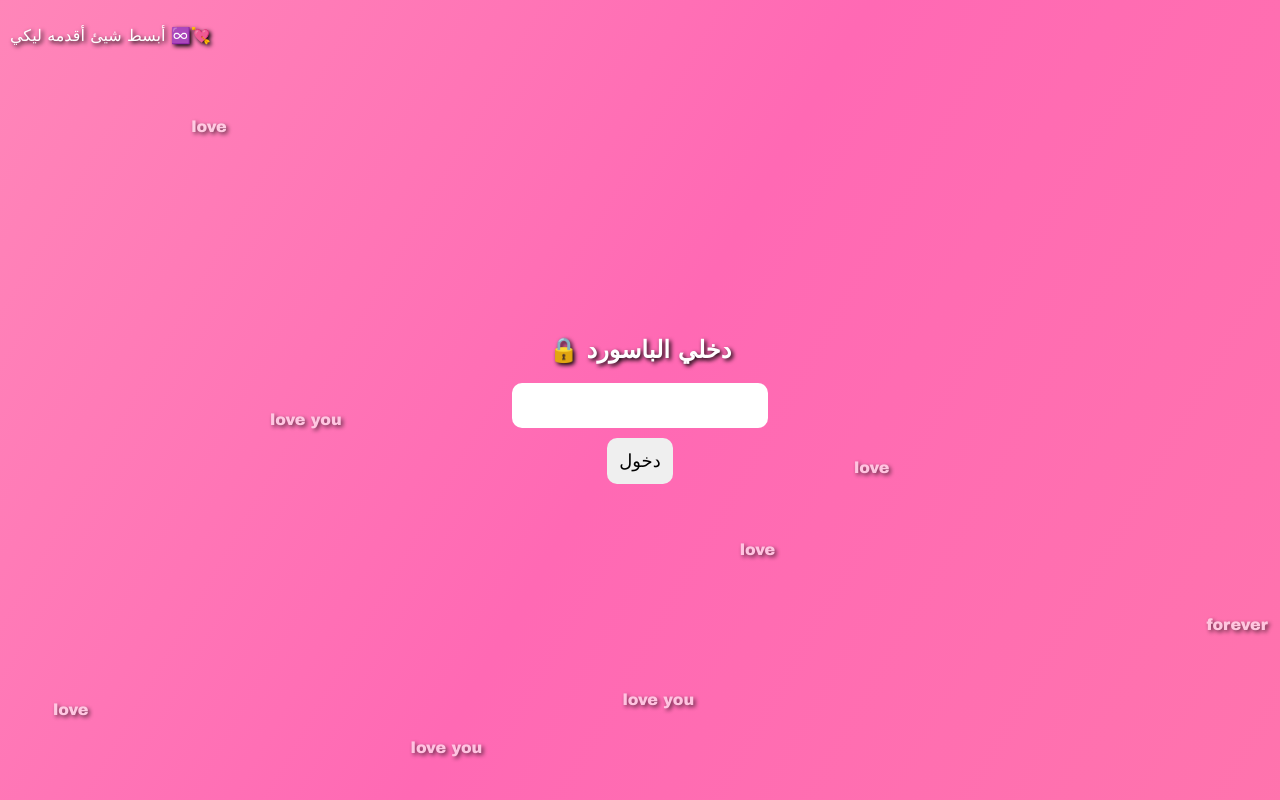
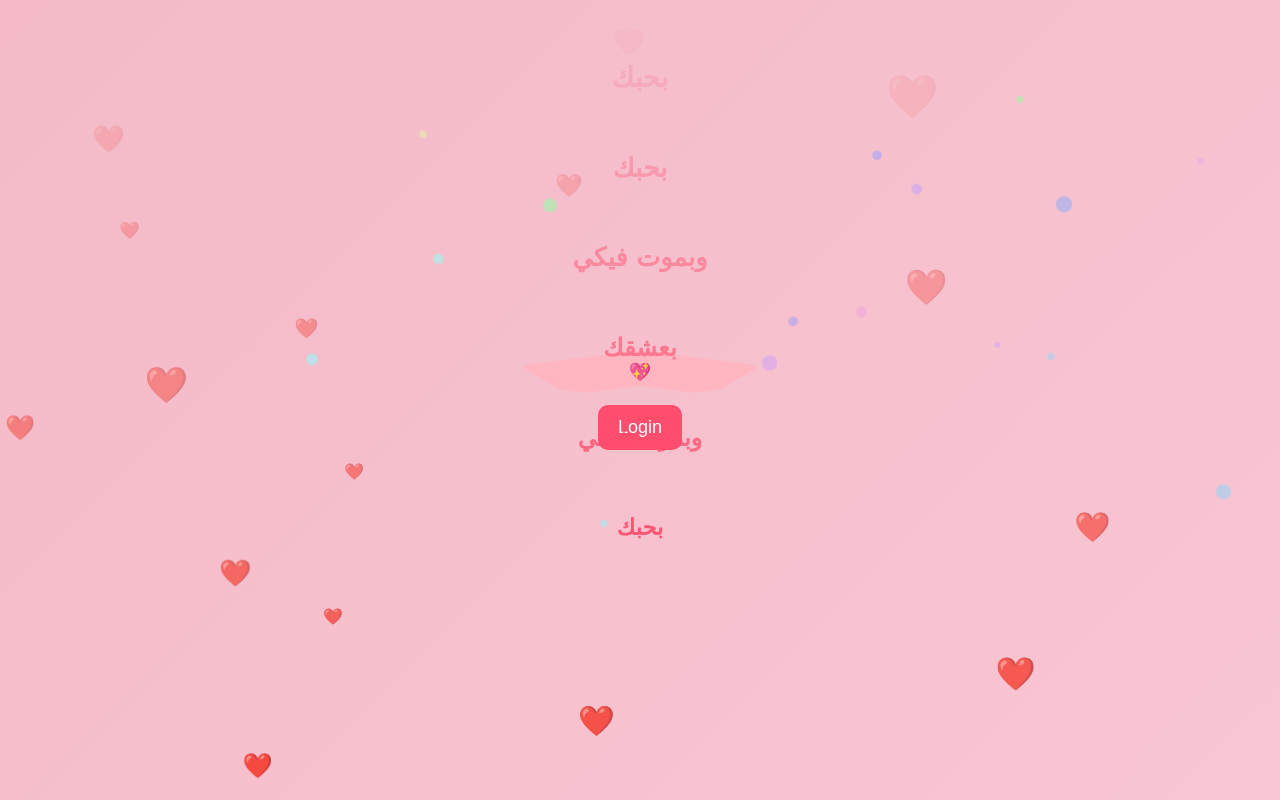
Before and after one commit to alihossam07/love, a plain HTML site: page index.html in a window 1280 px wide. Drawn offline with Linux system fonts and the light colour scheme.

Commit message:
Update index.html

```diff
--- a/index.html
+++ b/index.html
@@ -1,4 +1,3 @@
-
 <!DOCTYPE html>
 <html lang="ar">
 <head>
@@ -6,141 +5,166 @@
 <meta name="viewport" content="width=device-width, initial-scale=1.0">
 <title>بحبك يا لوزه</title>
 <style>
-body{
-  margin:0;
-  font-family:'Arial Black', Arial, sans-serif;
-  text-align:center;
-  overflow:hidden;
-  background: linear-gradient(120deg, #ffc0cb, #ffb6c1, #ff69b4, #ff85a2);
+/* Body & background */
+body {
+  margin: 0;
+  font-family: 'Arial Black', Arial, sans-serif;
+  text-align: center;
+  color: white;
+  overflow: hidden;
+  background: linear-gradient(135deg, #f7d1dc, #f2b6c4, #f9c6d3, #f7d1dc);
   background-size: 400% 400%;
-  animation: bgAnim 20s ease infinite;
-  color:white;
-  text-shadow: 2px 2px 4px black;
+  animation: bgAnim 30s ease infinite;
 }
-@keyframes bgAnim{
-  0%{background-position:0% 50%;}
-  50%{background-position:100% 50%;}
-  100%{background-position:0% 50%;}
+@keyframes bgAnim {
+  0% {background-position:0% 50%;}
+  50% {background-position:100% 50%;}
+  100% {background-position:0% 50%;}
 }
-#login{
-  height:100vh;
-  display:flex;
-  flex-direction:column;
-  justify-content:center;
-  align-items:center;
+
+/* Flowers */
+.flower {
+  position: absolute;
+  width: 10px;
+  height: 10px;
+  border-radius: 50%;
+  background: pink;
+  opacity: 0.7;
+  animation: floatFlower 15s linear infinite;
 }
-input,button{
-  padding:12px;
-  font-size:18px;
-  border-radius:10px;
-  border:none;
+@keyframes floatFlower {
+  0% {transform: translateY(0) scale(1);}
+  100% {transform: translateY(-800px) scale(1.5);}
 }
-button{margin-top:10px;}
-#content{display:none; padding:20px;}
-#message{
-  max-width:700px;
-  margin:auto;
-  font-size:20px;
-  line-height:1.9;
-  white-space:pre-wrap;
+
+/* Login heart shape */
+#login {
+  height: 100vh;
+  display: flex;
+  flex-direction: column;
+  justify-content: center;
+  align-items: center;
+  position: relative;
 }
-.slider{
-  width:300px;
-  margin:30px auto;
+#login input {
+  padding: 12px 20px;
+  font-size: 18px;
+  border-radius: 50% 50% 50% 50%;
+  border: none;
+  width: 200px;
+  text-align: center;
+  background: #ffb6c1;
+  color: white;
+  font-weight: bold;
+  outline: none;
+  clip-path: polygon(50% 0%, 100% 35%, 80% 100%, 50% 80%, 20% 100%, 0% 35%);
 }
-.slider img{
-  width:100%;
-  display:none;
-  border-radius:15px;
+#login button {
+  margin-top: 10px;
+  padding: 12px 20px;
+  font-size: 18px;
+  border-radius: 10px;
+  border: none;
+  background: #ff4d6d;
+  color: white;
+  cursor: pointer;
 }
-.slider img.active{display:block;}
-.slider button{margin:10px;}
-.heart{
-  font-size:60px;
+
+/* Content */
+#content { display: none; padding: 20px; position: relative; z-index:1; }
+#message { max-width: 700px; margin:auto; font-size: 20px; line-height:1.8; white-space: pre-wrap; }
+
+/* Slider */
+.slider {
+  width: 90%;
+  max-width: 350px;
+  margin: 20px auto;
+}
+.slider img {
+  width: 100%;
+  display: none;
+  border-radius: 20px;
+}
+.slider img.active { display:block; }
+
+/* Heart animation */
+.heart {
+  font-size: 60px;
   animation: beat 1s infinite;
-  color:#ff4d6d;
-  text-shadow:0 0 10px #ff4d6d,0 0 20px #ffc0cb;
+  color: #ff4d6d;
+  text-shadow:0 0 10px #ff4d6d, 0 0 20px #ffc0cb;
 }
-@keyframes beat{
-  0%{transform:scale(1);}
-  25%{transform:scale(1.2);}
-  50%{transform:scale(1.5);}
-  75%{transform:scale(1.2);}
-  100%{transform:scale(1);}
+@keyframes beat {
+  0% {transform:scale(1);}
+  25% {transform:scale(1.2);}
+  50% {transform:scale(1.5);}
+  75% {transform:scale(1.2);}
+  100% {transform:scale(1);}
 }
-.floating-heart{
+
+/* Floating hearts & words */
+.floating-heart, .floating-word, .floating-love {
   position:absolute;
-  font-size:20px;
-  color:#ff4d6d;
-  animation: floatUp 5s linear infinite;
   user-select:none;
 }
-@keyframes floatUp{
-  0% { transform: translateY(0) scale(1); opacity:1; }
-  100% { transform: translateY(-800px) scale(1.5); opacity:0; }
-}
-.floating-word{
-  position:absolute;
-  font-size:16px;
-  color:white;
-  opacity:0.6;
-  user-select:none;
-}
+.floating-heart { font-size: 20px; color:#ff4d6d; animation: floatUp 5s linear infinite; }
+.floating-word { font-size:16px; color:white; opacity:0.6; }
+.floating-love { font-size:22px; color:#ff4d6d; font-weight:bold; animation: floatLove 4s linear forwards; }
+@keyframes floatUp { 0%{transform:translateY(0) scale(1); opacity:1;} 100%{transform:translateY(-800px) scale(1.5); opacity:0;} }
+@keyframes floatLove { 0%{transform:translate(-50%,0) scale(1); opacity:1;} 100%{transform:translate(-50%,-600px) scale(1.3); opacity:0;} }
+
 </style>
 </head>
 <body>
 
-<div id="heartsContainer"></div>
-<div id="wordsContainer"></div>
+<div id="flowersContainer"></div>
 
 <div id="login">
-  <h2>🔒 دخلي الباسورد</h2>
-  <input type="password" id="pass">
-  <button onclick="check()">دخول</button>
-  <p style="position:absolute; top:10px; left:10px; font-size:16px; color:white;">أبسط شيئ أقدمه ليكي ♾️💘</p>
+  <input type="password" id="pass" placeholder="💖">
+  <button onclick="check()">Login</button>
 </div>
 
 <div id="content">
   <h1>بحبك يا لوزه</h1>
   <div class="heart">❤️</div>
-  <p style="font-size:20px;">
-    📅 1/10/2008 ❤️ <br>
-    ⏳ 117 يوم <span style="color:#ff4d6d;">forever 💘♾️</span>
-  </p>
+  <p style="font-size:20px;">📅 1/10/2008 ❤️ <br>⏳ 117 days <span style="color:#ff4d6d;">forever 💘♾️</span></p>
 
-  <audio autoplay loop>
-    <source src="audio/alf_leila.mp3" type="audio/mpeg">
+  <audio id="music" loop>
+    <source src="audio/alf_lleila.mp3" type="audio/mpeg">
   </audio>
 
   <div id="message"></div>
 
-  <div class="slider">
-  <img src="img/img1.jpg" class="active">
-  <img src="img/img2.jpg">
-  <img src="img/img3.jpg">
-  <img src="img/img4.jpg">
-  <img src="img/img5.jpg">
-  <img src="img/img6.jpg">
-  <img src="img/img7.jpg">
-  <img src="img/img8.jpg">
-    <br>
-    <button onclick="prev()">⬅</button>
-    <button onclick="next()">➡</button>
+  <div class="slider" id="slider">
+    <img src="img/img1.jpeg" class="active">
+    <img src="img/img2.jpeg">
+    <img src="img/img3.jpeg">
+    <img src="img/img4.jpeg">
+    <img src="img/img5.jpeg">
+    <img src="img/img6.jpeg">
+    <img src="img/img7.jpeg">
+    <img src="img/img8.jpeg">
   </div>
 </div>
 
 <script>
-function check(){
+// Password check & play music
+function check() {
   let pass = document.getElementById("pass").value.trim();
-  if(pass==="692025"){
-    document.getElementById("login").style.display="none";
-    document.getElementById("content").style.display="block";
-    typeMessage();
+  if(pass === "692025") {
+    document.getElementById("login").style.display = "none";
+    document.getElementById("content").style.display = "block";
+
+    const music = document.getElementById("music");
+    music.play().catch(e => console.log("Audio play failed:", e));
+
+    if(typeof typeMessage === "function") typeMessage();
   } else {
-    alert("الباسورد غلط");
+    alert("Password is incorrect");
   }
 }
 
+// Typing message
 const text = `هلا اي يعمري عامله اي
 بما ان طبعا مش هعرف اجيبلك حاجه عشان العيله الكريمه
 ف يعني دي اقل حاجه اقدر اقدمهالك
@@ -163,7 +187,6 @@ const text = `هلا اي يعمري عامله اي
 وايام متتعوضش
 
 بحبك امواااههههه 💋💋💋`;
-
 let i=0;
 function typeMessage(){
   if(i<text.length){
@@ -173,35 +196,58 @@ function typeMessage(){
   }
 }
 
-let index=0;
-const imgs=document.querySelectorAll(".slider img");
-function show(){imgs.forEach(img=>img.classList.remove("active")); imgs[index].classList.add("active");}
-function next(){index=(index+1)%imgs.length; show();}
-function prev(){index=(index-1+imgs.length)%imgs.length; show();}
-setInterval(next,30000);
+// Slider
+let index = 0;
+const imgs = document.querySelectorAll(".slider img");
+let startX = 0;
+function show(){ imgs.forEach(img=>img.classList.remove("active")); imgs[index].classList.add("active"); }
+function next(){ index=(index+1)%imgs.length; show(); }
+setInterval(next,5000);
+const slider = document.getElementById("slider");
+slider.addEventListener("touchstart", e=>{ startX = e.touches[0].clientX; });
+slider.addEventListener("touchend", e=>{
+  let endX = e.changedTouches[0].clientX;
+  if(startX - endX > 50) index=(index+1)%imgs.length;
+  else if(endX - startX >50) index=(index-1+imgs.length)%imgs.length;
+  show();
+});
 
+// Floating hearts
 function createHeart(){
   const heart = document.createElement("div");
   heart.classList.add("floating-heart");
   heart.style.left=Math.random()*window.innerWidth+"px";
   heart.style.fontSize=(10+Math.random()*20)+"px";
   heart.innerText="❤️";
-  document.getElementById("heartsContainer").appendChild(heart);
+  document.body.appendChild(heart);
   setTimeout(()=>heart.remove(),5000);
 }
 setInterval(createHeart,300);
 
-function createWord(){
-  const words=["love","love you","forever"];
+// Floating love words from center
+function createLoveWord(){
+  const words=["بحبك","بعشقك","وبموت فيكي"];
   const word = document.createElement("div");
-  word.classList.add("floating-word");
-  word.innerText=words[Math.floor(Math.random()*words.length)];
-  word.style.left=Math.random()*window.innerWidth+"px";
-  word.style.top=Math.random()*window.innerHeight+"px";
-  document.getElementById("wordsContainer").appendChild(word);
+  word.classList.add("floating-love");
+  word.innerText = words[Math.floor(Math.random()*words.length)];
+  word.style.left="50%";
+  word.style.top="70%";
+  document.body.appendChild(word);
   setTimeout(()=>word.remove(),4000);
 }
-setInterval(createWord,500);
+setInterval(createLoveWord,600);
+
+// Flowers
+for(let i=0;i<20;i++){
+  const flower=document.createElement("div");
+  flower.classList.add("flower");
+  flower.style.left=Math.random()*window.innerWidth+"px";
+  flower.style.top=Math.random()*window.innerHeight+"px";
+  flower.style.width=(5+Math.random()*10)+"px";
+  flower.style.height=flower.style.width;
+  flower.style.background="hsl("+Math.random()*360+",70%,80%)";
+  document.getElementById("flowersContainer").appendChild(flower);
+}
 </script>
 
 </body>
```
